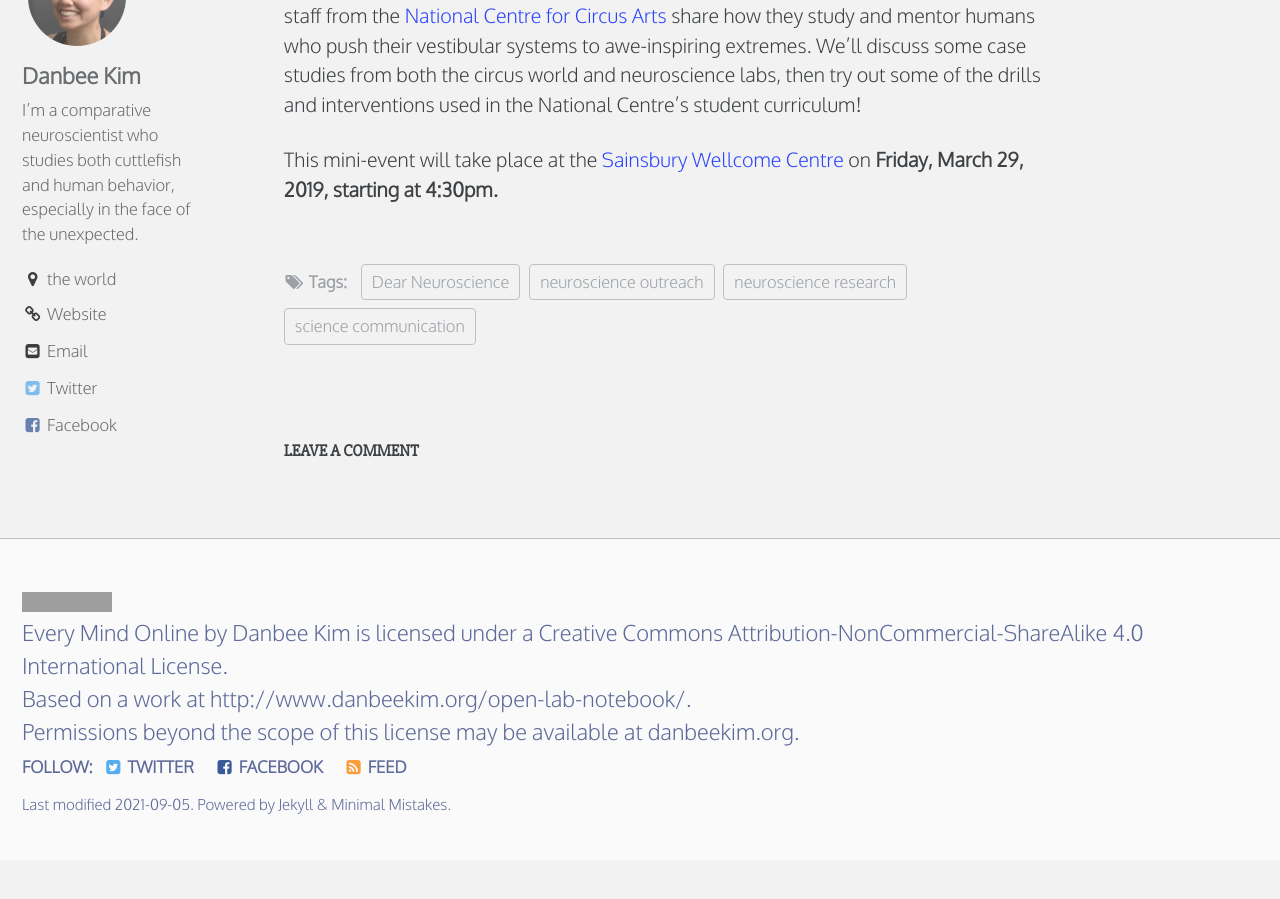
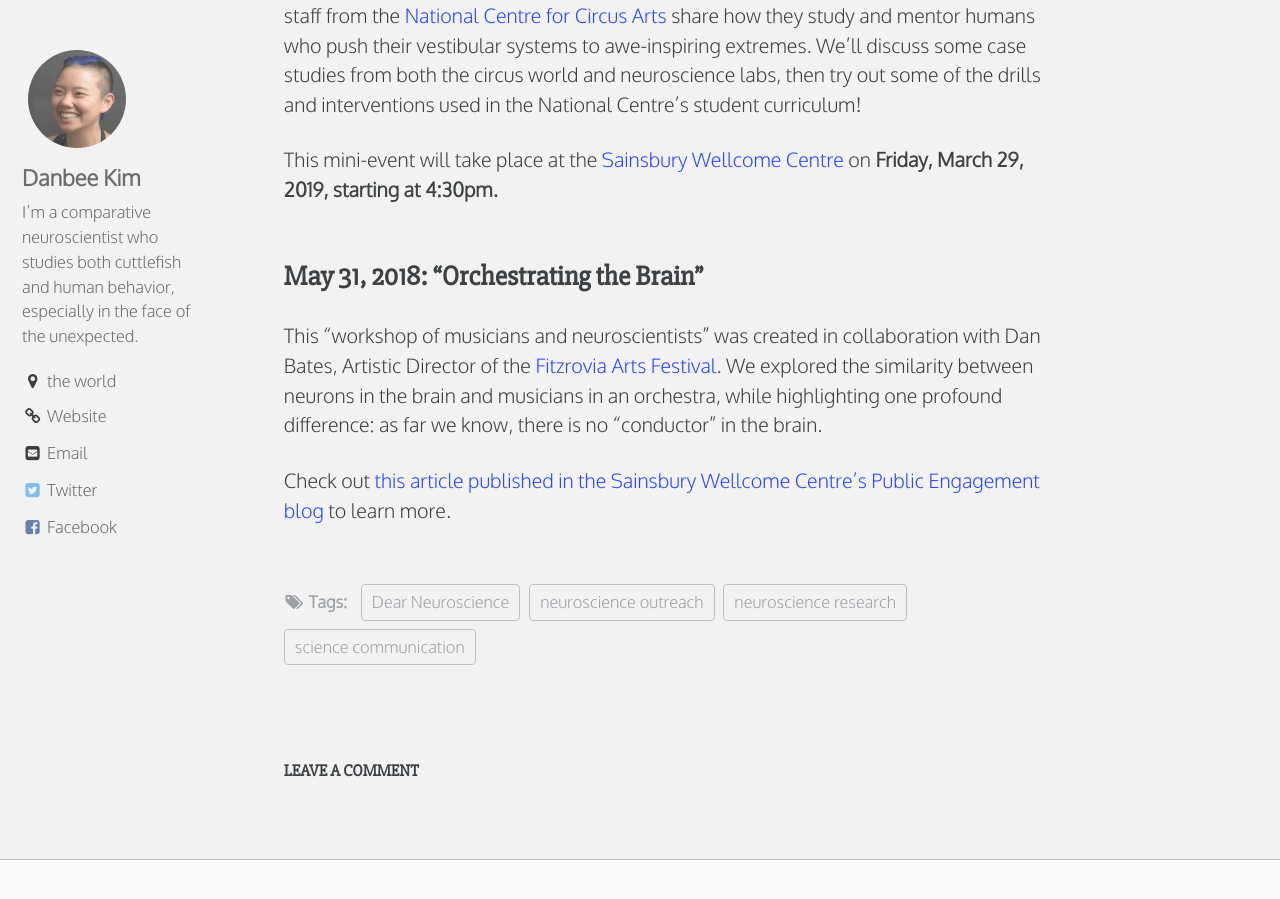
Before and after one commit to everymind/DearNeuroscience, a Jekyll site: the page built from index.md, in a window 1280 px wide and 900 px high, scrolled down 2883 px. Built offline with Jekyll 4.4.1, drawn with Linux system fonts in a browser that asks for light colours; comment, search, counter and statistics services are not loaded; before the commit the page ends 3743 px from its top, so only the background shows below that; some of the changed text lies outside the part shown; grey boxes are pictures that could not be loaded.

Commit message:
added orchestrating the brain

```diff
--- a/index.md
+++ b/index.md
@@ -61,3 +61,9 @@ Any other questions or comments? [Send us an email!](mailto:everymindonline@prot
 Join us for a mini-event to whet your appetite for "neuroscience in the wild"! Teaching staff from the [National Centre for Circus Arts](https://www.nationalcircus.org.uk/) share how they study and mentor humans who push their vestibular systems to awe-inspiring extremes. We'll discuss some case studies from both the circus world and neuroscience labs, then try out some of the drills and interventions used in the National Centre's student curriculum!
 
 This mini-event will take place at the [Sainsbury Wellcome Centre](https://goo.gl/maps/BtRHagPzAuF2) on **Friday, March 29, 2019, starting at 4:30pm.**
+
+## May 31, 2018: "Orchestrating the Brain"
+
+This "workshop of musicians and neuroscientists" was created in collaboration with Dan Bates, Artistic Director of the [Fitzrovia Arts Festival](http://www.fitzfest.co.uk/). We explored the similarity between neurons in the brain and musicians in an orchestra, while highlighting one profound difference: as far we know, there is no "conductor" in the brain.
+
+Check out [this article published in the Sainsbury Wellcome Centre's Public Engagement blog](https://www.sainsburywellcome.org/web/public-engagement/orchestrating-brain) to learn more.
```
